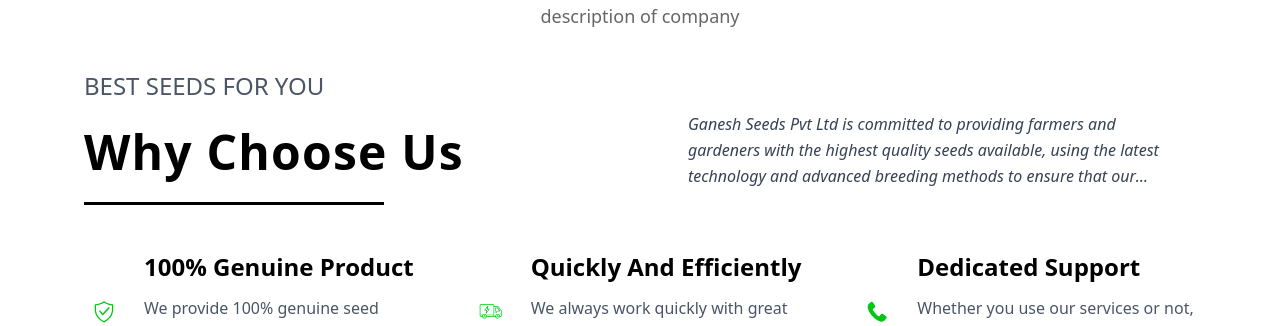
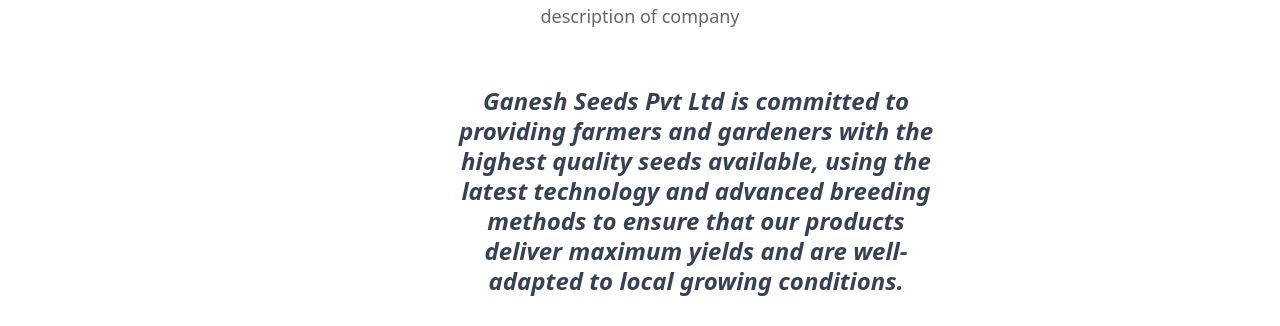
Before and after one commit to Megha108/NewGanesh_Business, a React (Vite) app in the folder new-ganesh/: page /about in a window 1280 px wide. Shown: the part 583-909 px from the top of the page. Built offline with nearby package versions, Linux system fonts and the light colour scheme; no server answers.

Commit message:
Decription change postion and set
commit

```diff
--- a/new-ganesh/src/pages/aboutUsPage/WhyUs.jsx
+++ b/new-ganesh/src/pages/aboutUsPage/WhyUs.jsx
@@ -69,6 +69,21 @@ const WhyUs = () => {
     <div className="max-w-[90vw] mx-auto my-10 px-5 font-bricolage">
       {/* Header Section */}
       <div className="grid gap-10 md:gap-16 items-start mb-10 md:mb-5 grid-cols-1 md:grid-cols-2">
+        {/* Right Side - Highlight Text */}
+        <motion.div
+          initial={{ opacity: 0, x: 50 }}
+          whileInView={{ opacity: 20, x: 350 }}
+          viewport={{ once: true, amount: 0.3}}
+          transition={{ duration: 0.4, delay: 0.50 }}
+          className={`bg-white rounded-lg flex items-start justify-start ${
+            isMobile ? "p-2 min-h-[120px]" : "p-4 min-h-[160px]"
+          }`}
+        >
+          <p className="text-2xl md:text-1xl text-gray-700 italic font-bold leading-tight line-clamp-7 text-center">
+            {highlightText}
+          </p>
+        </motion.div>
+      </div>
         {/* Left Side - Headings */}
         <div className="text-center md:text-left">
           <motion.h1
@@ -100,21 +115,7 @@ const WhyUs = () => {
           />
         </div>
 
-        {/* Right Side - Highlight Text */}
-        <motion.div
-          initial={{ opacity: 0, x: 50 }}
-          whileInView={{ opacity: 1, x: 0 }}
-          viewport={{ once: true, amount: 0.3 }}
-          transition={{ duration: 0.4, delay: 0.15 }}
-          className={`bg-white rounded-lg flex items-center ${
-            isMobile ? "p-2 min-h-[120px]" : "p-4 min-h-[160px]"
-          }`}
-        >
-          <p className="text-base text-gray-700 italic leading-relaxed line-clamp-3">
-            {highlightText}
-          </p>
-        </motion.div>
-      </div>
+
 
       {/* Content Grid */}
       <div className="grid gap-12 grid-cols-1 md:grid-cols-3">
```
